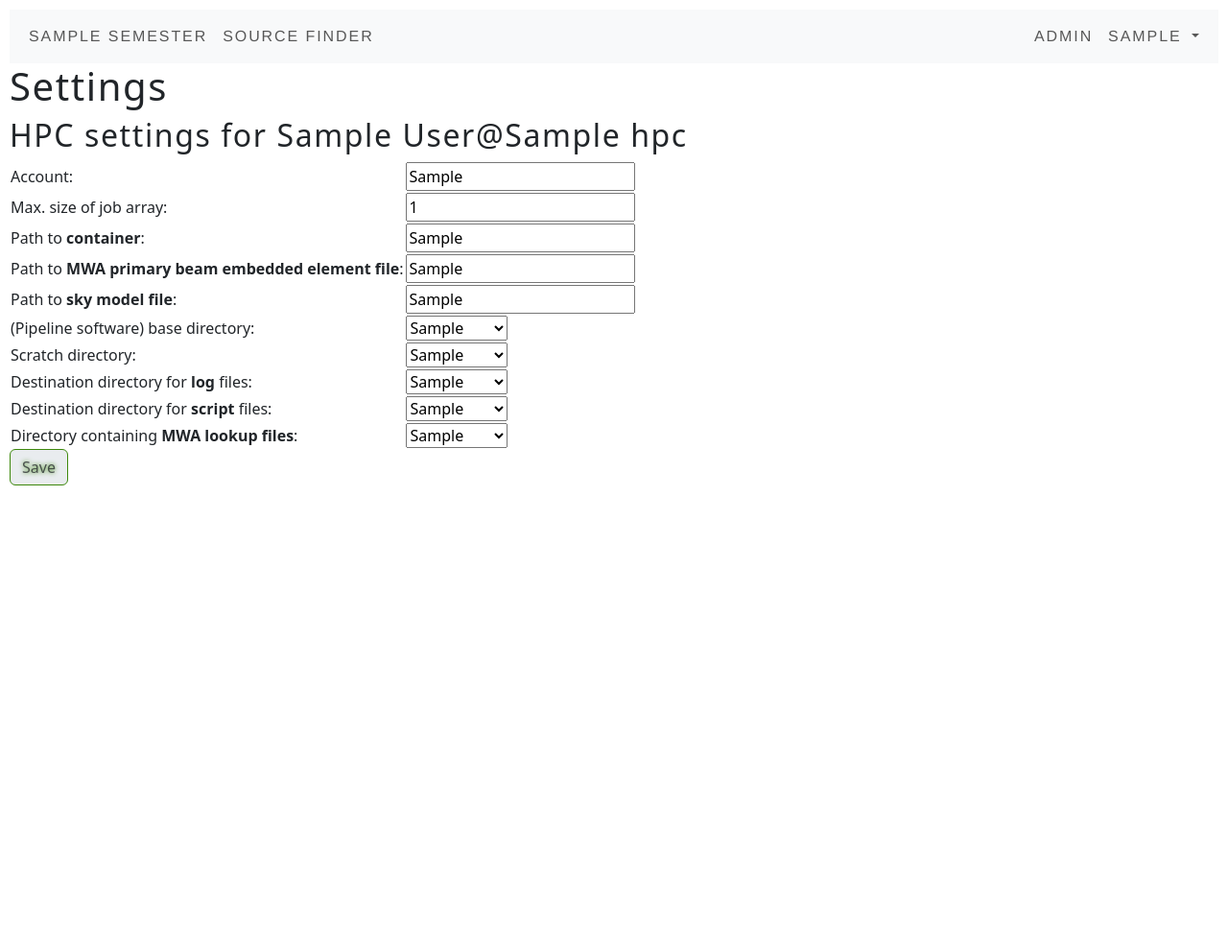
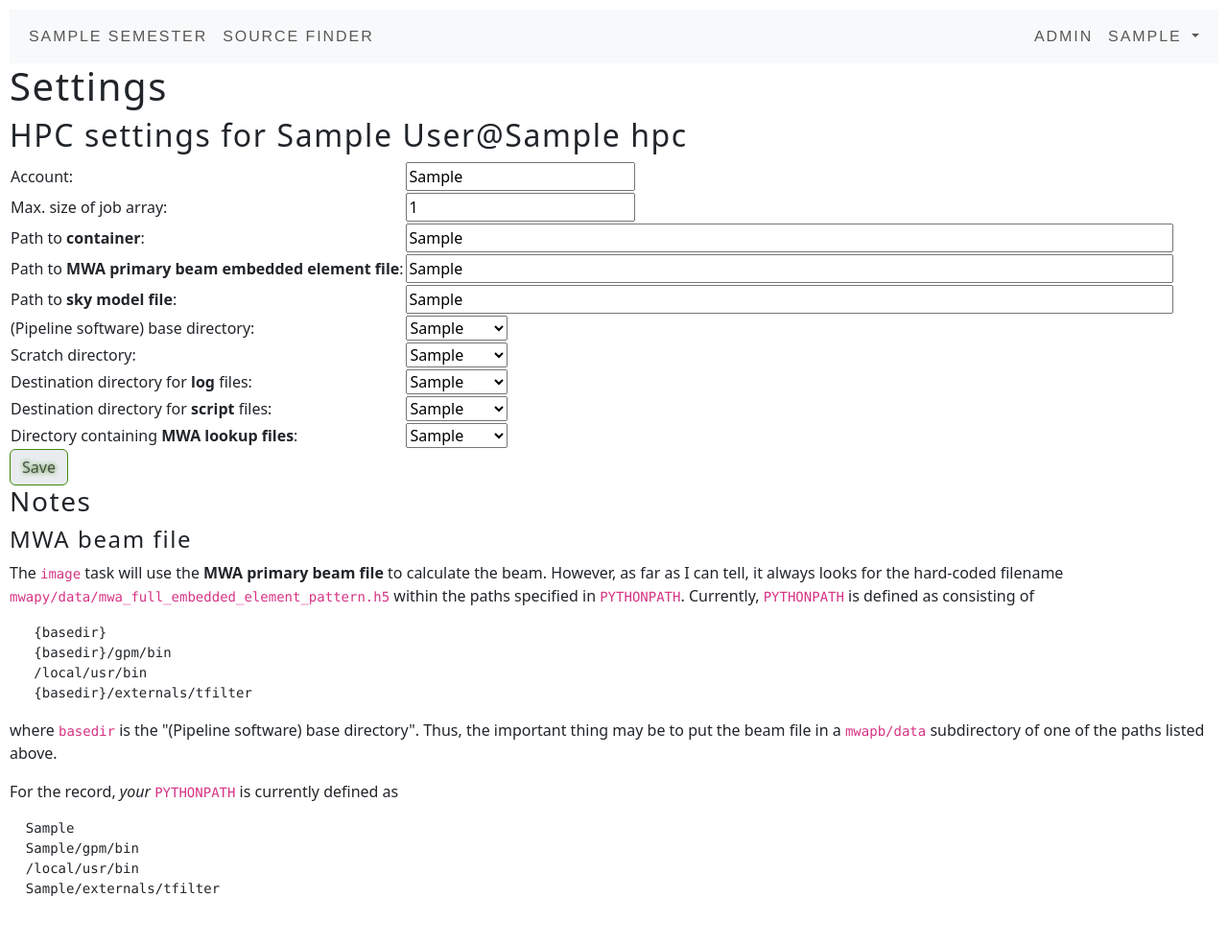
Before and after one commit to robotopia/MWA-Galactic-Plane-Monitoring, a Django app: page /processing/hpc_user_settings/1 in a window 1280 px wide. Shown: the whole page at 96% size. Before the commit the page ends 506 px from the top, so only its background shows below. Run offline with Django 4.2, Linux system fonts and the light colour scheme; a user stored in the database is signed in; tables that the repository leaves empty hold one stand-in row (values such as "Sample post"); parts of the project's set-up code (start-up, migrations or seed data) failed here and were passed over.

Commit message:
Added some notes about the MWA beam file and where it must be located

```diff
--- a/db/processing/models.py
+++ b/db/processing/models.py
@@ -248,7 +248,7 @@ class HpcUserSetting(models.Model):
 
     @property
     def pythonpath(self):
-        return f"PYTHONPATH:{self.basedir}:{self.basedir}/gpm/bin:/local/usr/bin:{self.basedir}/externals/tfilter"
+        return f"{self.basedir}:{self.basedir}/gpm/bin:/local/usr/bin:{self.basedir}/externals/tfilter"
 
     class Meta:
         managed = False
--- a/db/processing/templates/processing/hpc_user_settings.html
+++ b/db/processing/templates/processing/hpc_user_settings.html
@@ -23,17 +23,17 @@
 
     <tr>
       <td><label for="container">Path to <b>container</b>:</label></td>
-      <td><input id="container" name="container" value="{{ hpc_user.hpc_user_settings.container|default:'' }}" required/></td>
+      <td><input id="container" name="container" value="{{ hpc_user.hpc_user_settings.container|default:'' }}" required style="width: 800px;"/></td>
     </tr>
 
     <tr>
       <td><label for="mwapb">Path to <b>MWA primary beam embedded element file</b>:</label></td>
-      <td><input id="mwapb" name="mwapb" value="{{ hpc_user.hpc_user_settings.mwapb|default:'' }}" required/></td>
+      <td><input id="mwapb" name="mwapb" value="{{ hpc_user.hpc_user_settings.mwapb|default:'' }}" required style="width: 800px;"/></td>
     </tr>
 
     <tr>
       <td><label for="sky_model">Path to <b>sky model file</b>:</label></td>
-      <td><input id="sky_model" name="sky_model" value="{{ hpc_user.hpc_user_settings.sky_model|default:'' }}" required/></td>
+      <td><input id="sky_model" name="sky_model" value="{{ hpc_user.hpc_user_settings.sky_model|default:'' }}" required style="width: 800px;"/></td>
     </tr>
 
     <tr>
@@ -99,6 +99,25 @@
   <input type="submit" class="btn btn-primary" name="action" value="Save"/>
 </form>
 
+<h3>Notes</h3>
+
+<h4>MWA beam file</h4>
+
+<p>The <code>image</code> task will use the <b>MWA primary beam file</b> to calculate the beam. However, as far as I can tell, it always looks for the hard-coded filename <code>mwapy/data/mwa_full_embedded_element_pattern.h5</code> within the paths specified in <code>PYTHONPATH</code>. Currently, <code>PYTHONPATH</code> is defined as consisting of</p>
+<pre>
+   {basedir}
+   {basedir}/gpm/bin
+   /local/usr/bin
+   {basedir}/externals/tfilter
+</pre>
+<p>where <code>basedir</code> is the "(Pipeline software) base directory". Thus, the important thing may be to put the beam file in a <code>mwapb/data</code> subdirectory of one of the paths listed above.</p>
+<p>For the record, <i>your</i> <code>PYTHONPATH</code> is currently defined as</p>
+<pre>
+{% for pythonpath in pythonpaths %}  {{ pythonpath }}
+{% endfor %}
+</pre>
+
+
 <script>
   const clusters_dropdown = document.getElementById('clusters');
   const hpc_users_dropdown = document.getElementById('hpc_users');
--- a/db/processing/views.py
+++ b/db/processing/views.py
@@ -469,6 +469,7 @@ def HpcUserSettingsView(request, hpc_user_id):
     context = {
         'hpc_user': hpc_user,
         'hpc_paths': hpc_paths,
+        'pythonpaths': hpc_user_settings.pythonpath.split(':'),
     }
 
     return render(request, 'processing/hpc_user_settings.html', context)
```
